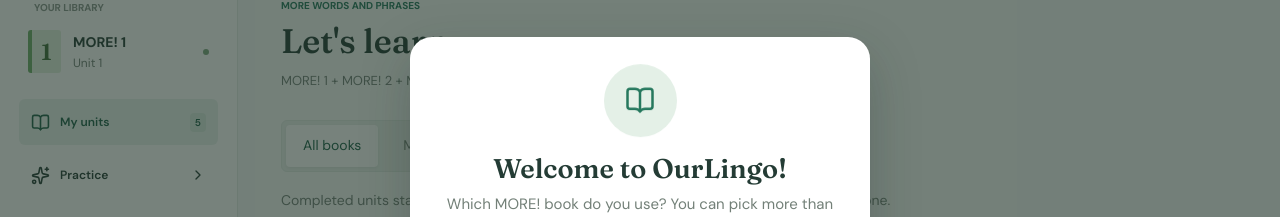
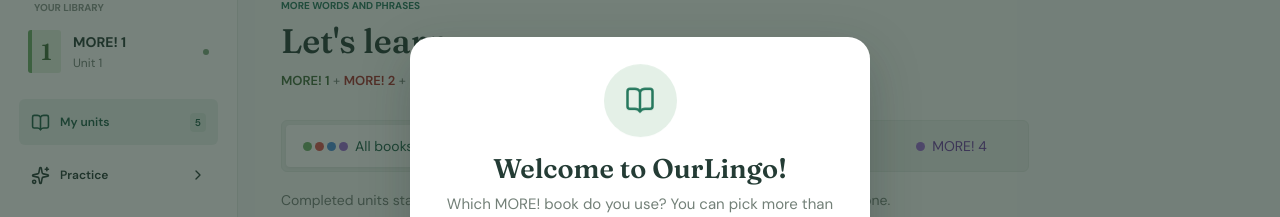
Before and after one commit to glaure/OurLingo, a React (Vite) app: page / in a window 1280 px wide. Shown: the part 119-336 px from the top of the page. Built offline with nearby package versions, Linux system fonts and the light colour scheme.

Commit message:
Colour the book tabs and book names by book
Each book tab shows a dot and text in its book's colour and is filled
with it when selected; All books shows a dot per chosen book. The
library subtitle colours each book name.

```diff
--- a/src/OurLingo.css
+++ b/src/OurLingo.css
@@ -2473,3 +2473,39 @@
 :where(:root[data-theme='dark']) .welcome {
   background: #1a2420;
 }
+/* Book tabs and book names use each book's colour. */
+.book-filter .segmented label {
+  display: flex;
+  align-items: center;
+  justify-content: center;
+  gap: 7px;
+}
+.book-filter .segmented label[class*='book-'] {
+  color: var(--book-ink);
+}
+.book-filter .segmented label[class*='book-'].selected {
+  background: var(--book-soft);
+  color: var(--book-ink);
+  box-shadow: inset 0 0 0 2px var(--book-accent);
+}
+.book-dots {
+  display: inline-flex;
+  gap: 3px;
+}
+.book-dots span {
+  width: 9px;
+  height: 9px;
+  border-radius: 50%;
+  background: var(--book-accent);
+}
+.book-name {
+  color: var(--book-ink);
+  font-weight: 600;
+}
+@media (max-width: 600px) {
+  .book-filter .segmented label {
+    flex-direction: column;
+    gap: 4px;
+    padding-block: 8px;
+  }
+}
--- a/src/OurLingo.tsx
+++ b/src/OurLingo.tsx
@@ -1093,7 +1093,19 @@
               </h1>
               <p>
                 {view === 'library'
-                  ? `${preferredBooks.join(' + ')} · English / Deutsch`
+                  ? (
+                      <>
+                        {preferredBooks.map((book, index) => (
+                          <span key={book}>
+                            {index > 0 && ' + '}
+                            <span className={`book-name book-${bookNumber(book)}`}>
+                              {book}
+                            </span>
+                          </span>
+                        ))}
+                        {' · English / Deutsch'}
+                      </>
+                    )
                   : view === 'report'
                     ? 'Progress saved on this device'
                     : view === 'settings'
@@ -1164,7 +1176,7 @@
                       {(['all', ...preferredBooks] as const).map((book) => (
                         <label
                           key={book}
-                          className={activeBookFilter === book ? 'selected' : ''}
+                          className={`${activeBookFilter === book ? 'selected' : ''} ${book === 'all' ? 'all-books' : `book-${bookNumber(book)}`}`}
                         >
                           <input
                             type="radio"
@@ -1173,6 +1185,16 @@
                             checked={activeBookFilter === book}
                             onChange={() => setBookFilter(book)}
                           />
+                          <span className="book-dots" aria-hidden="true">
+                            {(book === 'all' ? preferredBooks : [book]).map(
+                              (dotBook) => (
+                                <span
+                                  key={dotBook}
+                                  className={`book-${bookNumber(dotBook)}`}
+                                />
+                              ),
+                            )}
+                          </span>
                           {book === 'all' ? 'All books' : book}
                         </label>
                       ))}
```
